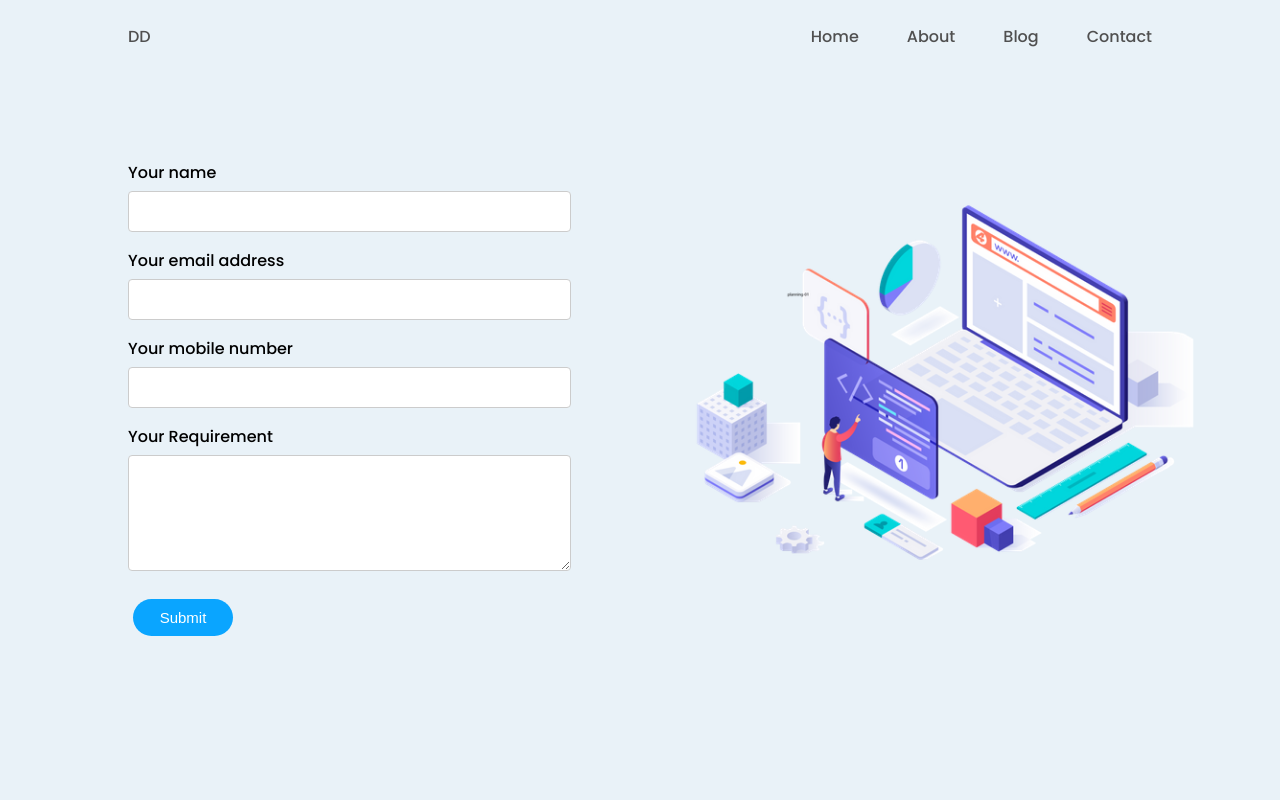
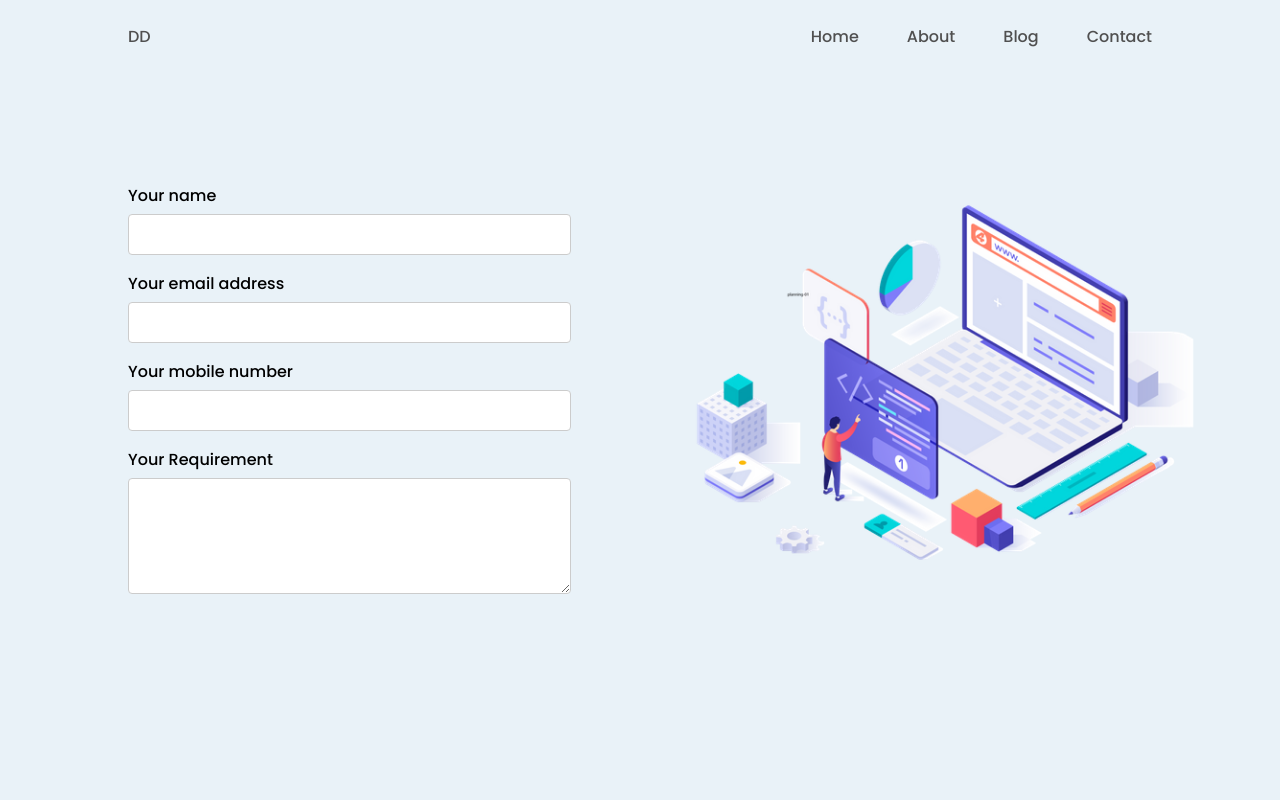
Before and after one commit to as2811-project/website, a PHP site: page /contact.html in a window 1280 px wide. Run offline with PHP 8.4, Linux system fonts and the light colour scheme; some libraries are stand-ins or nearby versions.

Commit message:
Update styles.css

```diff
--- a/assets/css/styles.css
+++ b/assets/css/styles.css
@@ -327,3 +327,7 @@ input[type=submit]:hover span:after {
 .fcf-form-group2{
   display:none;
 }
+
+.fcf-form-group3{
+  display:none;
+}
```
